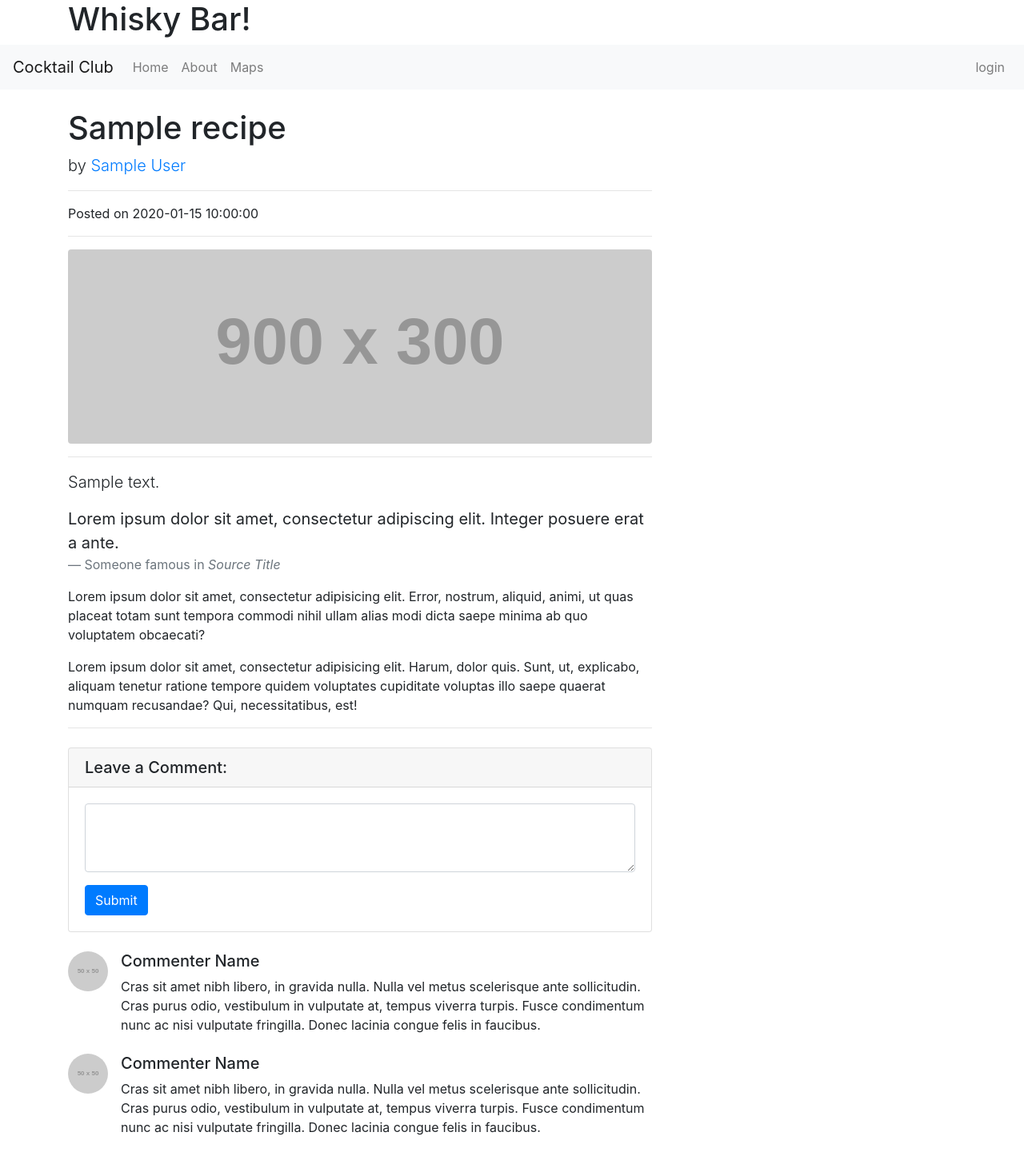
After one commit to Mark-Ouellette/CP476-Final-Project, a Flask app: page /recipes/1 in a window 1280 px wide. The commit adds this page. Shown: the whole page at 80% size. Run offline with Flask 2, Linux system fonts and the light colour scheme; tables that the repository leaves empty hold one stand-in row (values such as "Sample post"); grey boxes labelled with a size stand in for pictures from a placeholder-image service; some libraries are stand-ins or nearby versions.

Commit message:
Created new 'recipe.html' to replace 'post.html', Adjusted 'layout.html' to display full name, made the timestamp a dynamic string of days since, recipes click through

```diff
--- a/models.py
+++ b/models.py
@@ -79,6 +79,21 @@ class Recipe(db.Model):
 			authorName = author.getFullName()
 		return authorName
 
+	# TODO: DOUBLE CHECK THIS FUNCTION. results don't look right.
+	def getDaysSinceString(self):
+	    today = datetime.datetime.now()
+	    timeSince = today - datetime.datetime.combine(self.recipedate, datetime.time())
+	    hours = timeSince.seconds//3600
+
+	    # Determine correct phrasing
+	    hourString = "hour" if hours == 1 else "hours"
+	    dayString = "day" if timeSince.days == 1 else "days"
+	    if timeSince.days == 0:
+	    	return "{} {}".format(hours, hourString)
+	    else:
+	    	return "{} {}, {} {}".format(timeSince.days, dayString, hours, hourString)
+
+
 class Ingredient(db.Model):
 	__tablename__ = 'ingredients'
 	ingredientid = db.Column(db.Integer, primary_key=True)
--- a/routes.py
+++ b/routes.py
@@ -1,12 +1,12 @@
 from flask import Flask, render_template, request, session, redirect, url_for
-from models import db, User, GPlace, Ingredient, Recipe
+from models import db, User, Ingredient, Recipe, Comment, GPlace
 from forms import SignupForm, LoginForm, AddressForm, IngredientForm, AddArticleForm
 from sqlalchemy import exc
 import wtforms.ext.sqlalchemy.fields as f
 
 
 app = Flask(__name__)
-app.config['SQLALCHEMY_DATABASE_URI'] = 'postgresql://localhost/learningflask'
+app.config['SQLALCHEMY_DATABASE_URI'] = 'postgresql://postgres:TooL717@localhost/learningflask'
 db.init_app(app)
 
 app.secret_key = "development-key"
@@ -27,13 +27,18 @@ def index():
 	recipes = Recipe.query.order_by(Recipe.recipedate).all()
 	return render_template("index.html", recipes=recipes)
 
+@app.route("/recipes/<int:id>", methods=['GET'])
+def recipe(id):
+	if 'email' in session:
+		# Display the add comment box
+		pass
+
+	recipe = Recipe.query.get(id)
+	return render_template("recipe.html", recipe=recipe)
+
 @app.route("/about")
 def about():
     return render_template("about.html")
-
-@app.route("/post")
-def post():
-	return render_template("post.html")
 
 @app.route("/signup", methods=['GET', 'POST'])
 def signup():
@@ -52,6 +57,7 @@ def signup():
 			db.session.commit()
 
 			session['email'] = newUser.email
+			session['name'] = newUser.getFullName()
 			return redirect(url_for('index'))
 	elif request.method == 'GET':
 		return render_template("signup.html", form=form)
@@ -73,6 +79,7 @@ def login():
 			user = User.query.filter_by(email=email).first()
 			if user is not None and user.check_password(password):
 				session['email'] = email
+				session['name'] = user.getFullName()
 				return redirect(url_for('index'))
 			else:
 				# TODO: Expand to say whether the email or password failed
@@ -84,6 +91,7 @@ def login():
 @app.route("/logout")
 def logout():
 	session.pop('email', None)
+	session.pop('name', None)
 	return redirect(url_for('index'))
 
 
--- a/templates/layout.html
+++ b/templates/layout.html
@@ -104,16 +104,20 @@
 
                   <ul class="nav navbar-nav">
                       <li class="nav-item">
-                        <a class="navbar-text">Signed in as {% print(session['email']) %}  </a>
+                        {% if session['name'] %}
+                          <a class="navbar-text">Signed in as {{ session['name'] }}</a>
+                        {% else %}
+                          <a class="navbar-text">Signed in as {{ session['email'] }}</a>
+                        {% endif %}
                       </li>
                   </ul>
                 {% endif %}
 
 
-                <form class="form-inline my-2 my-lg-0">
+                <!-- <form class="form-inline my-2 my-lg-0">
                   <input class="form-control mr-sm-2" type="search" placeholder="Search" aria-label="Search">
                   <button class="btn btn-outline-success my-2 my-sm-0" type="submit">Search</button>
-                </form>
+                </form> -->
 
                 <ul class ="navbar-nav">
                    <li class="nav-item">
--- /dev/null
+++ b/templates/recipe.html
@@ -0,0 +1,82 @@
+{% extends "layout.html" %}
+
+{% block content %}
+<!-- Page Content -->
+    <div class="container">
+
+      <div class="row">
+
+        <!-- Post Content Column -->
+        <div class="col-lg-8">
+
+          <!-- Title -->
+          <h1 class="mt-4">{{ recipe.recipetitle }}</h1>
+
+          <!-- Author -->
+          <p class="lead">
+            by
+            <a href="#">{{ recipe.getAuthorName(recipe.authorid) }}</a>
+          </p>
+
+          <hr>
+
+          <!-- Date/Time -->
+          <p>Posted on {{ recipe.recipedate }}</p>
+
+          <hr>
+
+          <!-- Preview Image -->
+          <img class="img-fluid rounded" src="http://placehold.it/900x300" alt="">
+
+          <hr>
+
+          <!-- Post Content -->
+          <p class="lead">{{ recipe.recipedesc }}</p>
+
+          <blockquote class="blockquote">
+            <p class="mb-0">Lorem ipsum dolor sit amet, consectetur adipiscing elit. Integer posuere erat a ante.</p>
+            <footer class="blockquote-footer">Someone famous in
+              <cite title="Source Title">Source Title</cite>
+            </footer>
+          </blockquote>
+
+          <p>Lorem ipsum dolor sit amet, consectetur adipisicing elit. Error, nostrum, aliquid, animi, ut quas placeat totam sunt tempora commodi nihil ullam alias modi dicta saepe minima ab quo voluptatem obcaecati?</p>
+
+          <p>Lorem ipsum dolor sit amet, consectetur adipisicing elit. Harum, dolor quis. Sunt, ut, explicabo, aliquam tenetur ratione tempore quidem voluptates cupiditate voluptas illo saepe quaerat numquam recusandae? Qui, necessitatibus, est!</p>
+
+          <hr>
+
+          <!-- Comments Form -->
+          <div class="card my-4">
+            <h5 class="card-header">Leave a Comment:</h5>
+            <div class="card-body">
+              <form>
+                <div class="form-group">
+                  <textarea class="form-control" rows="3"></textarea>
+                </div>
+                <button type="submit" class="btn btn-primary">Submit</button>
+              </form>
+            </div>
+          </div>
+
+          <!-- Single Comment -->
+          <div class="media mb-4">
+            <img class="d-flex mr-3 rounded-circle" src="http://placehold.it/50x50" alt="">
+            <div class="media-body">
+              <h5 class="mt-0">Commenter Name</h5>
+              Cras sit amet nibh libero, in gravida nulla. Nulla vel metus scelerisque ante sollicitudin. Cras purus odio, vestibulum in vulputate at, tempus viverra turpis. Fusce condimentum nunc ac nisi vulputate fringilla. Donec lacinia congue felis in faucibus.
+            </div>
+          </div>
+
+          <!-- Comment with nested comments. THERE WILL BE NO NESTED COMMENTS HERE TODAY! -->
+          <div class="media mb-4">
+            <img class="d-flex mr-3 rounded-circle" src="http://placehold.it/50x50" alt="">
+            <div class="media-body">
+              <h5 class="mt-0">Commenter Name</h5>
+              Cras sit amet nibh libero, in gravida nulla. Nulla vel metus scelerisque ante sollicitudin. Cras purus odio, vestibulum in vulputate at, tempus viverra turpis. Fusce condimentum nunc ac nisi vulputate fringilla. Donec lacinia congue felis in faucibus.
+
+            </div>
+          </div>
+
+        </div>
+{% endblock %}
```
Also changed, not shown: templates/index.html (+3 -32 lines). Lines whose indentation alone changed are shown as unchanged.
